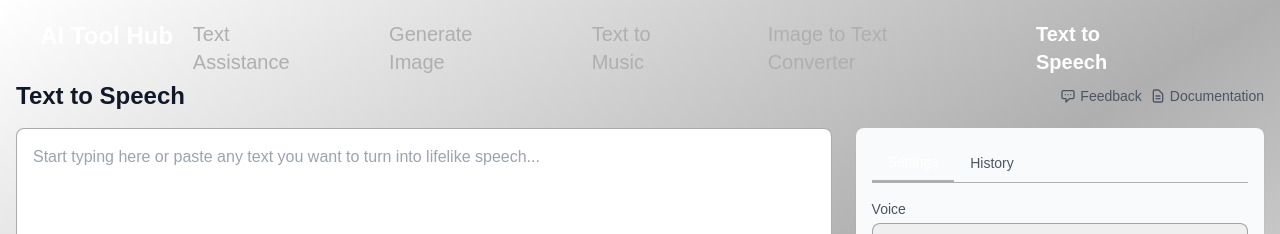
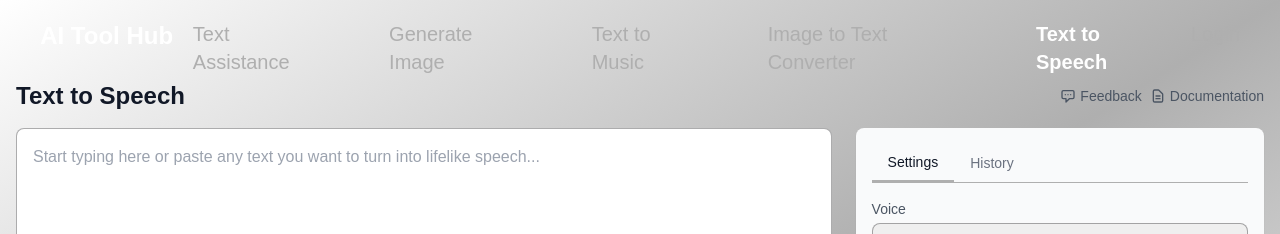
Before and after one commit to huycuuvan/AiToolHub_FE, a React (Vite) app: page /text-to-speech in a window 1280 px wide. Shown: the top 234 px of the page. Built offline with nearby package versions, Linux system fonts and the light colour scheme; a web font is replaced by a local one.

Commit message:
fix tts navbar chatbot

```diff
--- a/src/components/Navbar.jsx
+++ b/src/components/Navbar.jsx
@@ -91,7 +91,7 @@ export const Navbar = () => {
 
         {user ? (
           <div className="flex items-center gap-4">
-            <span className="text-lg text-gray-200">{user.username}</span>
+            <span className="text-lg text-red">{user.username}</span>
             <button
               onClick={logout}
               className="px-4 py-2 bg-red-600 text-white rounded-lg"
--- a/src/components/Text-to-speech/TextToSpeech.jsx
+++ b/src/components/Text-to-speech/TextToSpeech.jsx
@@ -414,8 +414,8 @@ const TextToSpeech = () => {
               <button
                 className={`px-4 py-2 text-sm font-medium ${
                   activeTab === "settings"
-                    ? "text-blue-500 border-b-2 border-blue-500"
-                    : "text-gray-600 hover:text-gray-900"
+                    ? "text-gray-900 border-b-2 border-blue-500"
+                    : "text-gray-500 hover:text-gray-700"
                 }`}
                 onClick={() => setActiveTab("settings")}
               >
@@ -424,8 +424,8 @@ const TextToSpeech = () => {
               <button
                 className={`px-4 py-2 text-sm font-medium ${
                   activeTab === "history"
-                    ? "text-blue-500 border-b-2 border-blue-500"
-                    : "text-gray-600 hover:text-gray-900"
+                    ? "text-gray-900 border-b-2 border-blue-500"
+                    : "text-gray-500 hover:text-gray-700"
                 }`}
                 onClick={() => setActiveTab("history")}
               >
--- a/src/components/TextAssistance.jsx
+++ b/src/components/TextAssistance.jsx
@@ -259,7 +259,7 @@ function TextAssistance() {
                   } mb-4`}
                 >
                   <div
-                    className={`max-w-[70%] p-4 rounded-lg shadow-md select-text break-words ${
+                    className={`max-w-[70%] p-4 overflow-x-auto rounded-lg shadow-md select-text break-words ${
                       msg.role === "user"
                         ? "bg-gray-800 text-white"
                         : "bg-gray-700 text-white"
@@ -272,8 +272,8 @@ function TextAssistance() {
                 </div>
               ))}
               {loading && (
-                <div className="flex justify-start mb-4">
-                  <div className="bg-gray-700 p-4 rounded-lg shadow-md max-w-[70%]">
+                <div className="flex justify-start mb-4 ">
+                  <div className="bg-gray-700 p-4 overflow-x-auto rounded-lg shadow-md max-w-[70%] ">
                     <span className="text-gray-400 animate-pulse">
                       Thinking...
                     </span>
```
